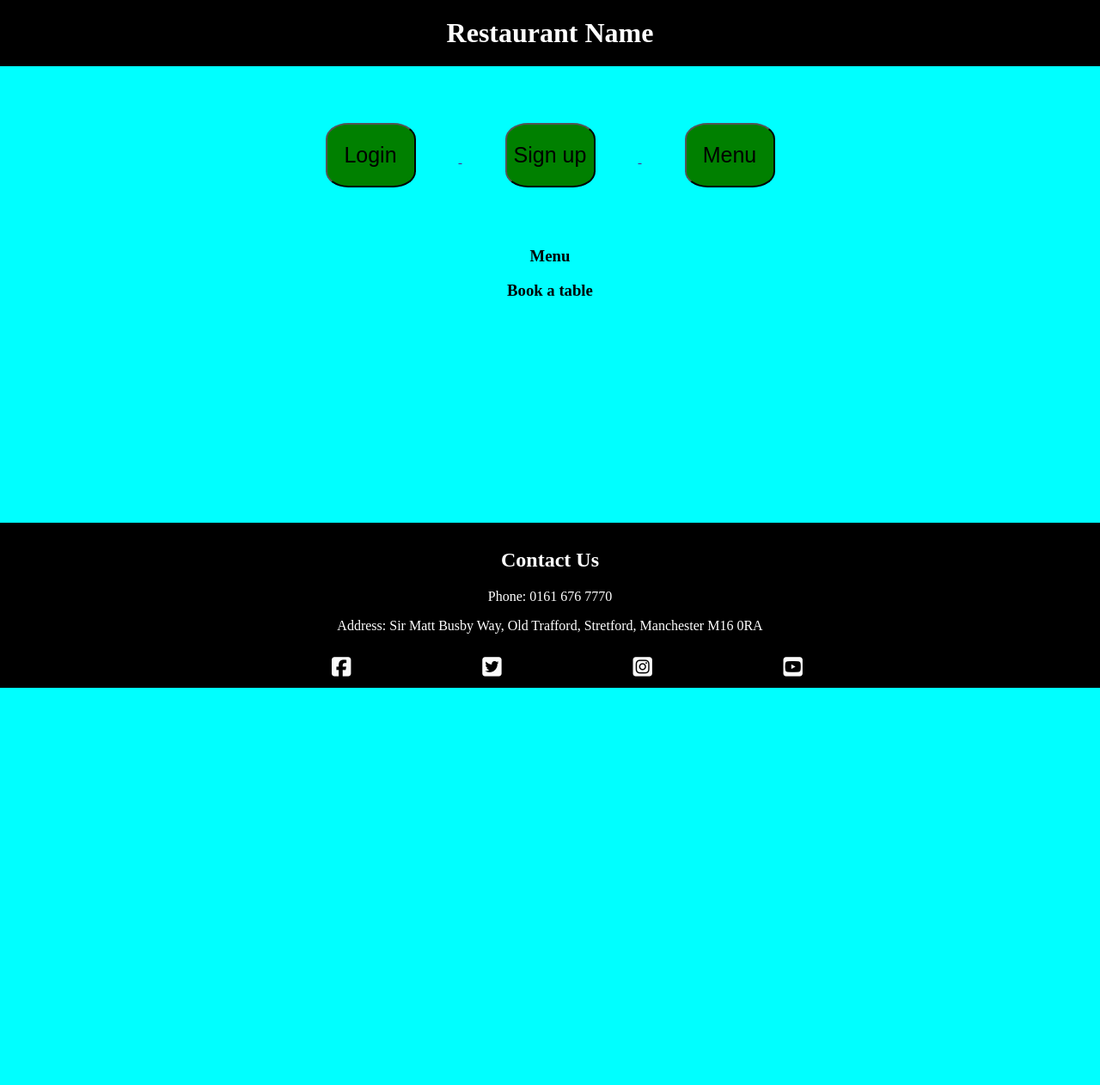
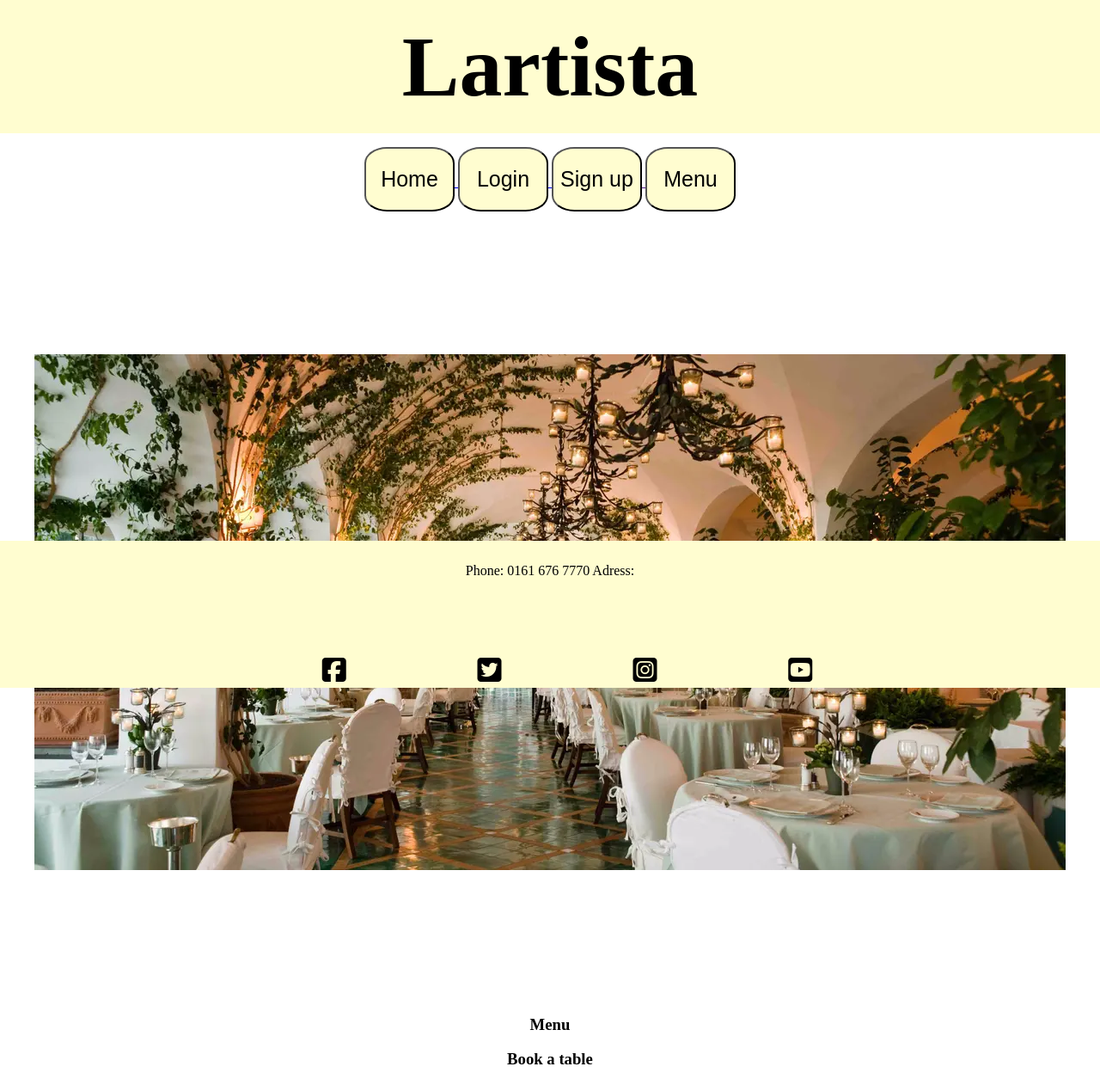
Before and after one commit to mmunson94/Restaurant-Booking-P4, a Django app: page /hello/ in a window 1280 px wide. Shown: the whole page at 86% size. Before the commit the page ends 800 px from the top, so only its background shows below. Run offline with Django 3.2, Linux system fonts and the light colour scheme; some libraries are stand-ins or nearby versions.

Commit message:
Add image to home page and add style to page

```diff
--- a/todo/static/css/style.css
+++ b/todo/static/css/style.css
@@ -1,5 +1,5 @@
 body {
-    background-color: aqua;
+    background-color: white;
     min-height: 100vh;
     margin: 0;
     padding: 0;
@@ -10,10 +10,11 @@ header {
     /* background-color: black;
     padding-top: 25px;
     height: 100px; */
-    background-color: black;
-    color: white;
+    background-color: #FFFDD0;
+    color: black;
     padding: 20px 0;
     text-align: center;
+    font-size: 50px;
 
 
 }
@@ -35,32 +36,58 @@ h1 {
     border-radius: 25%;
     height: 75px;
     width: 105px;
-    background-color: green;
+    background-color: #FFFDD0;
     font-size: 25px;
     font-weight: 100;
-    margin: 50px;
+    /* margin: 50px; */
+    color: black;
 }
 
 .sign-up-btn {
     border-radius: 25%;
     height: 75px;
     width: 105px;
-    background-color: green;
+    background-color: #FFFDD0;
     font-size: 25px;
     font-weight: 100;
-    margin: 50px;
+    /* margin: 50px; */
+    color: black;
 }
 
 .login-btn {
     border-radius: 25%;
     height: 75px;
     width: 105px;
-    background-color: green;
+    background-color: #FFFDD0;
     font-size: 25px;
     font-weight: 100;
-    margin: 50px;
+    /* margin: 50px; */
+    color: black;
 }
 
+.home-btn {
+    border-radius: 25%;
+    height: 75px;
+    width: 105px;
+    background-color: #FFFDD0;
+    font-size: 25px;
+    font-weight: 100;
+    /* margin: 50px; */
+    color: black;
+}
+
+#hero-outer {
+    /* height: 900px;
+    width: 100%; */
+    overflow: hidden;
+    margin-top: 5px;
+}
+
+#hero-image {
+    height: 900px;
+    width: 100%;
+    background: url(../images/italian-dining.webp) no-repeat center center;
+}
 
 .menu {
     text-align: center;
@@ -72,19 +99,18 @@ h1 {
 }
 
 footer {
-    color: white;
+    color: black;
     padding: 10px 0;
     position: fixed;
     bottom: 0;
     width: 100%;
-    background-color: black;
+    background-color: #FFFDD0;
     text-align: center;
+    max-height: fit-content;
 }
 
 #contact-us {
-    max-height: 30px;
-    margin-top: 5px;
-    padding-bottom: 5px;
+    margin-bottom: 10px;
 }
 
 
@@ -99,10 +125,10 @@ footer {
 }
 
 .social-networks i {
-    font-size: 160%;
+    font-size: 200%;
     margin: 1%;
     padding: 5%;
-    color: #fafafa;
+    color: black;
 }
 
 footer > div {
--- a/todo/templates/todo_list.html
+++ b/todo/templates/todo_list.html
@@ -9,13 +9,16 @@
 </head>
     <title>Welcome Page</title>
     <header>
-        <h1>Restaurant Name</h1>
+        <h1>Lartista</h1>
     </header>
 
 <body>
     <section>
         <p class="nav-bar">
-            <a href="">
+            <a href="http://localhost:8000/hello" target="_blank">
+                <button class="home-btn">Home</button>
+            </a>
+            <a href="http://localhost:8000/" target="_blank">
                 <button class="login-btn">Login</button>
             </a>
             <a href="">
@@ -27,7 +30,9 @@
         <p></p>
 
     </section>
-
+    <section id="hero-outer">
+        <div id="hero-image"></div>
+    </section>
     <div class="menu">
         <h3>Menu</h3>
     </div>
@@ -40,9 +45,7 @@
 
     <footer>
         <div id="contact-us">
-            <h2>Contact Us</h2>
-            <p>Phone: 0161 676 7770</p>
-            <p>Address: Sir Matt Busby Way, Old Trafford, Stretford, Manchester M16 0RA</p>
+            <p>Phone: 0161 676 7770          Adress:</p>
         </div>
         <!-- social media links -->
         <ul class="social-networks">
--- a/todo/views.py
+++ b/todo/views.py
@@ -3,4 +3,4 @@ from django.http import HttpResponse
 
 # Create your views here.
 def say_hello(request):
-    return render(request, 'todo_list.html')
+    return render(request, 'todo_list.html', {'name' : 'Gordon Ramsay', 'location' : 'UK'})
```
Also changed, not shown: todo/templates/base.html (+19 -3 lines), todo/static/images/italian-dining.webp (added).
